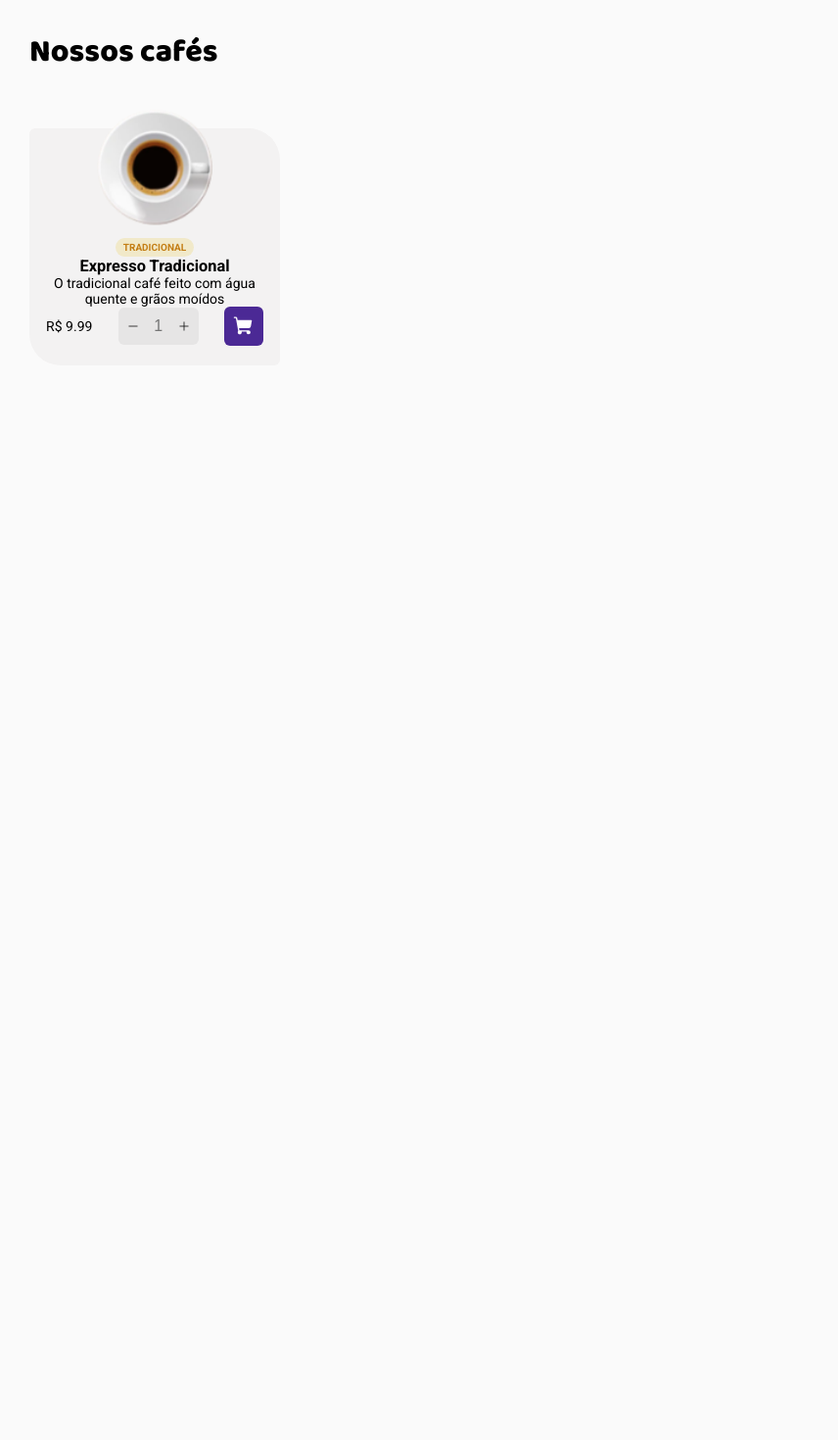
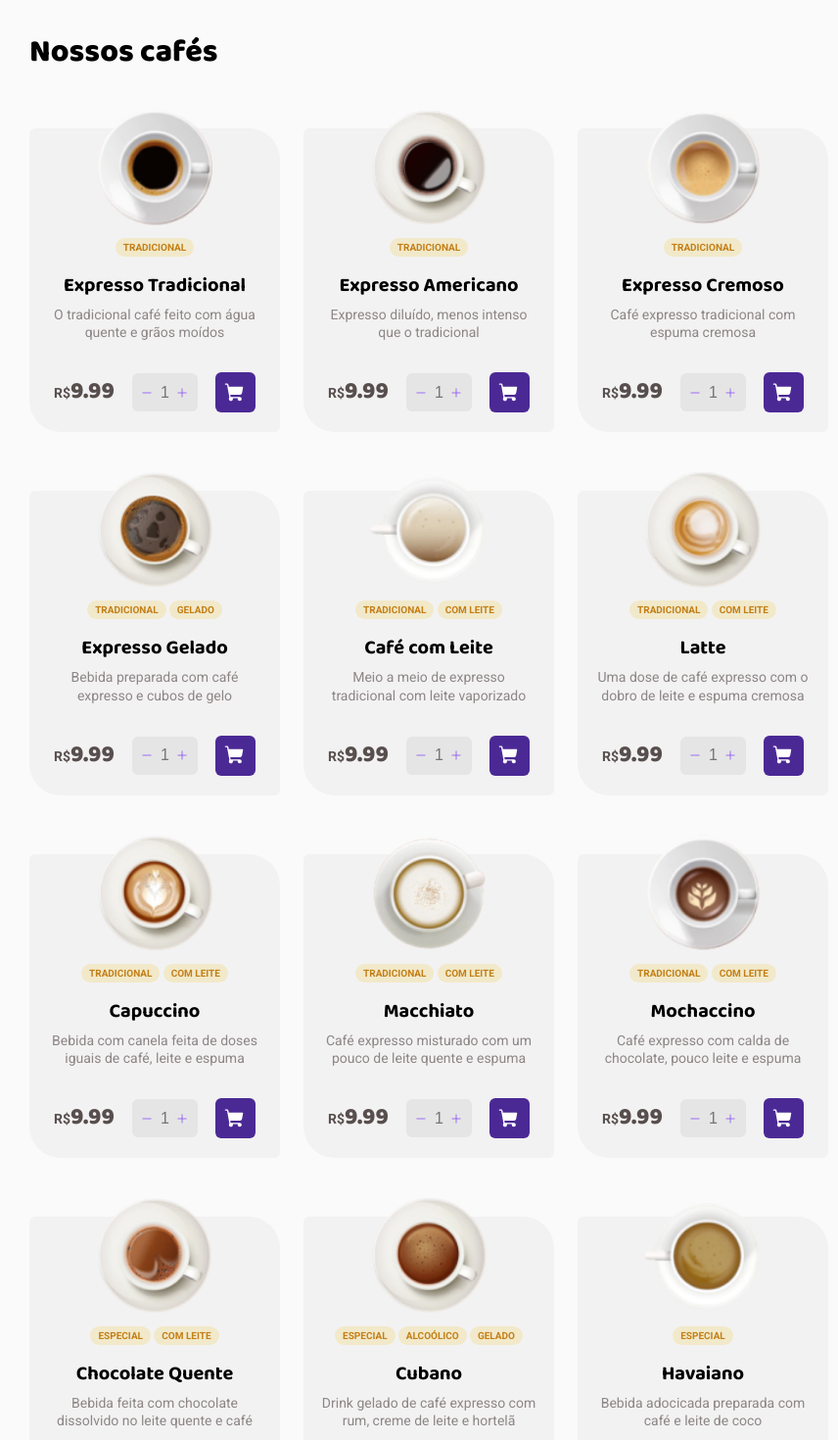
Before and after one commit to tsxfabio/ignite-coffee-delivery, a React (Vite) app: page / in a window 1280 px wide. Shown: the part 620-2090 px from the top of the page at 98% size, without its empty margins (130-986 px from the left). Before the commit the page ends 1009 px from the top, so only its background shows below. Built offline with nearby package versions, Linux system fonts and the light colour scheme.

Commit message:
add database cafés

```diff
--- a/src/components/CoffeeCard/CoffeeCard.index.tsx
+++ b/src/components/CoffeeCard/CoffeeCard.index.tsx
@@ -5,7 +5,7 @@ export interface CoffeeProviders {
   id?: number
   name: string
   img: string
-  tags: string[]
+  tags: Array<any>
   description: string
   price: number
 }
@@ -15,11 +15,19 @@ export function CoffeeCard(props: CoffeeProviders) {
     <CardContainer>
       <div className="card-elements">
         <img src={props.img} width="120px" height="120px" />
-        <span className="tags">{props.tags}</span>
+        <span className="tags">
+          {props.tags.map((tag) => {
+            return (
+              <span key={tag} className="tags-i">
+                {tag}
+              </span>
+            )
+          })}
+        </span>
         <h3>{props.name}</h3>
-        <span>{props.description}</span>
+        <span className="description">{props.description}</span>
         <div className="info-buy">
-          <span>R$ {props.price}</span>
+          <span>{props.price}</span>
           <div>
             <Minus size={12} className="operatorIcons" />
             <input type="number" placeholder="1" max={99} min={1} />
--- a/src/components/CoffeeCard/CoffeeCard.styles.ts
+++ b/src/components/CoffeeCard/CoffeeCard.styles.ts
@@ -25,13 +25,19 @@ export const CardContainer = styled.div`
 
     background-color: ${(props) => props.theme['gray-100']};
 
+    //Imagem do café
     img {
       border-radius: 50%;
       margin-top: -20px;
     }
 
+    //Tags - Tipo de café
     .tags {
+      display: flex;
+      gap: 0.2rem;
       margin-top: 0.75rem;
+
+      .tags-i {
         padding: 4px 8px;
 
         font-family: 'Roboto', sans-serif;
@@ -43,17 +49,53 @@ export const CardContainer = styled.div`
         color: ${(props) => props.theme['yellow-700']};
         background: ${(props) => props.theme['yellow-100']};
       }
+    }
+
+    //Título - Nome do café
+    h3 {
+      margin-top: 1rem;
+      font-family: 'Baloo 2', cursive;
+      font-weight: 700;
+      font-size: 1.25rem;
+      line-height: 130%;
+    }
+
+    //Descrição - Descrição do café
+    .description {
+      margin-top: 0.5rem;
+      text-align: center;
+
+      color: ${(props) => props.theme['gray-500']};
+      font-family: 'Roboto', sans-serif;
+      font-weight: 400;
+      font-size: 0.875rem;
+      line-height: 130%;
+    }
 
     .info-buy {
+      display: flex;
+      flex-direction: row;
+      justify-content: space-around;
+      align-items: center;
+      gap: 0;
       width: 100%;
-      display: flex;
-      align-items: center;
-      justify-content: space-around;
-      flex-direction: row;
 
+      margin-top: 2rem;
       margin-bottom: 1.25rem;
 
       span {
+        color: ${(props) => props.theme['gray-600']};
+        font-family: 'Baloo 2', cursive;
+        font-size: 1.5rem;
+        font-weight: 800;
+        line-height: 130%;
+        text-align: right;
+
+        ::before {
+          content: 'R$';
+          font-family: 'Roboto', sans-serif;
+          font-size: 0.875rem;
+        }
       }
       div {
         display: flex;
@@ -61,7 +103,7 @@ export const CardContainer = styled.div`
         align-items: center;
         gap: 0;
 
-        padding: 0.5rem;
+        padding: 0.53125rem;
         border: 1px solid transparent;
         border-radius: 6px;
 
@@ -71,6 +113,7 @@ export const CardContainer = styled.div`
         .operatorIcons {
           margin: 0;
           padding: 0;
+          color: ${(props) => props.theme['purple-500']};
         }
 
         input {
@@ -81,7 +124,7 @@ export const CardContainer = styled.div`
           text-align: center;
           background-color: ${(props) => props.theme['gray-300']};
           border: 1px solid transparent;
-          width: 2.5rem;
+          width: 1.5rem;
           :focus {
             outline: none;
           }
--- a/src/pages/Home/index.tsx
+++ b/src/pages/Home/index.tsx
@@ -17,6 +17,115 @@ export function Home() {
       description: 'O tradicional café feito com água quente e grãos moídos',
       price: 9.99,
     },
+    {
+      id: 2,
+      img: '/src/assets/CoffeeTypes/AmericanocoffeeIcon.png',
+      name: 'Expresso Americano',
+      tags: ['Tradicional'],
+      description: 'Expresso diluído, menos intenso que o tradicional',
+      price: 9.99,
+    },
+    {
+      id: 3,
+      img: '/src/assets/CoffeeTypes/ExpressoCremosocoffeeIcon.png',
+      name: 'Expresso Cremoso',
+      tags: ['Tradicional'],
+      description: 'Café expresso tradicional com espuma cremosa',
+      price: 9.99,
+    },
+    {
+      id: 4,
+      img: '/src/assets/CoffeeTypes/CafeGeladocoffeeIcon.png',
+      name: 'Expresso Gelado',
+      tags: ['Tradicional', 'Gelado'],
+      description: 'Bebida preparada com café expresso e cubos de gelo',
+      price: 9.99,
+    },
+    {
+      id: 5,
+      img: '/src/assets/CoffeeTypes/CafecomLeitecoffeeIcon.png',
+      name: 'Café com Leite',
+      tags: ['Tradicional', 'Com Leite'],
+      description: 'Meio a meio de expresso tradicional com leite vaporizado',
+      price: 9.99,
+    },
+    {
+      id: 6,
+      img: '/src/assets/CoffeeTypes/LattecoffeeIcon.png',
+      name: 'Latte',
+      tags: ['Tradicional', 'Com Leite'],
+      description:
+        'Uma dose de café expresso com o dobro de leite e espuma cremosa',
+      price: 9.99,
+    },
+    {
+      id: 7,
+      img: '/src/assets/CoffeeTypes/CapuccinocoffeeIcon.png',
+      name: 'Capuccino',
+      tags: ['Tradicional', 'Com Leite'],
+      description:
+        'Bebida com canela feita de doses iguais de café, leite e espuma',
+      price: 9.99,
+    },
+    {
+      id: 8,
+      img: '/src/assets/CoffeeTypes/MacchiatocoffeeIcon.png',
+      name: 'Macchiato',
+      tags: ['Tradicional', 'Com Leite'],
+      description:
+        'Café expresso misturado com um pouco de leite quente e espuma',
+      price: 9.99,
+    },
+    {
+      id: 9,
+      img: '/src/assets/CoffeeTypes/MochaccinocoffeeIcon.png',
+      name: 'Mochaccino',
+      tags: ['Tradicional', 'Com Leite'],
+      description: 'Café expresso com calda de chocolate, pouco leite e espuma',
+      price: 9.99,
+    },
+    {
+      id: 10,
+      img: '/src/assets/CoffeeTypes/ChocolateQuentecoffeeIcon.png',
+      name: 'Chocolate Quente',
+      tags: ['Especial', 'Com Leite'],
+      description:
+        'Bebida feita com chocolate dissolvido no leite quente e café',
+      price: 9.99,
+    },
+    {
+      id: 11,
+      img: '/src/assets/CoffeeTypes/CubanocoffeeIcon.png',
+      name: 'Cubano',
+      tags: ['Especial', 'Alcoólico', 'Gelado'],
+      description:
+        'Drink gelado de café expresso com rum, creme de leite e hortelã',
+      price: 9.99,
+    },
+    {
+      id: 12,
+      img: '/src/assets/CoffeeTypes/HavaianocoffeeIcon.png',
+      name: 'Havaiano',
+      tags: ['Especial'],
+      description: 'Bebida adocicada preparada com café e leite de coco',
+      price: 9.99,
+    },
+    {
+      id: 13,
+      img: '/src/assets/CoffeeTypes/ArabecoffeeIcon.png',
+      name: 'Árabe',
+      tags: ['Especial'],
+      description: 'Bebida preparada com grãos de café árabe e especiarias',
+      price: 9.99,
+    },
+    {
+      id: 14,
+      img: '/src/assets/CoffeeTypes/IrlandescoffeeIcon.png',
+      name: 'Irlandês',
+      tags: ['Especial', 'Alcoólico'],
+      description: 'Bebida a base de café, uísque irlandês, açúcar e chantilly',
+      price: 9.99,
+    },
   ])
 
   return (
@@ -28,9 +137,10 @@ export function Home() {
           {coffees.map((coffee) => {
             return (
               <CoffeeCard
+                key={coffee.id}
                 img={coffee.img}
                 name={coffee.name}
-                tags={coffee.tags}
+                tags={coffee.tags.map((tag) => tag)}
                 description={coffee.description}
                 price={coffee.price}
               />
```
Lines whose indentation alone changed are shown as unchanged.
